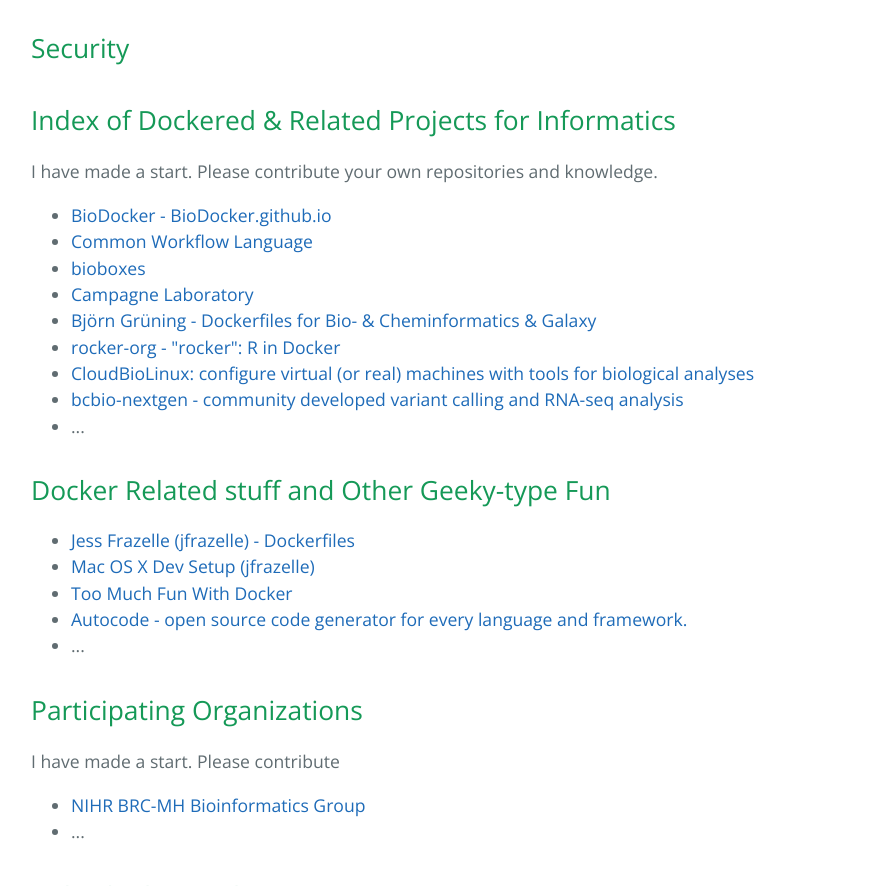
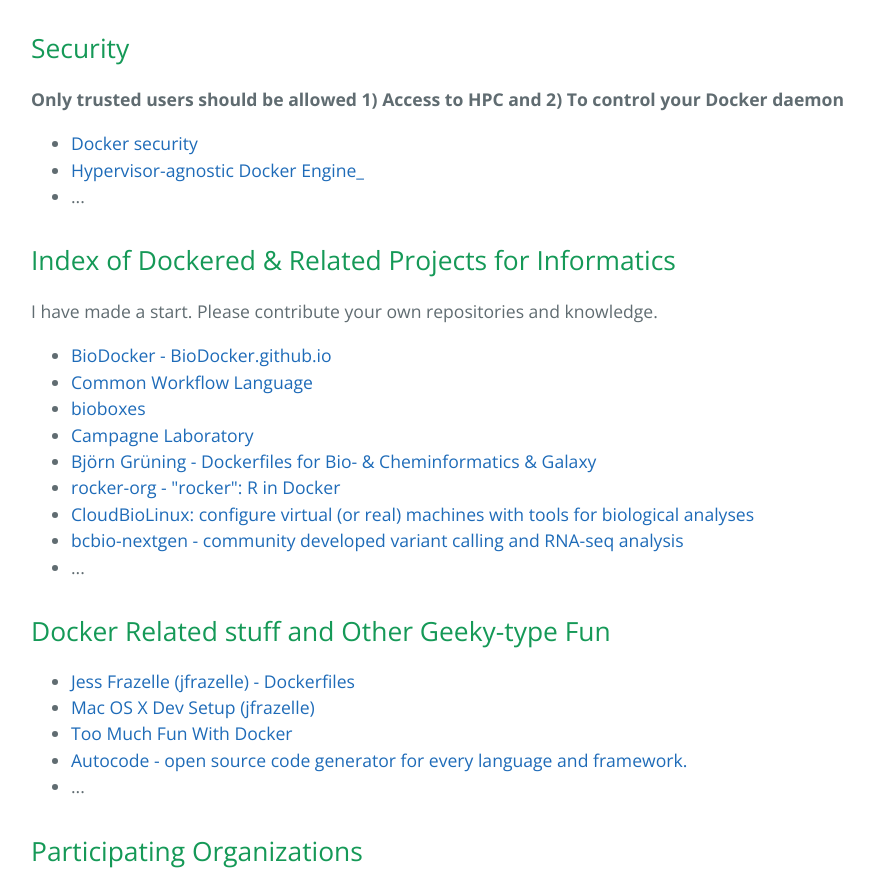
Before and after one commit to KHP-Informatics/bioindocker15, a plain HTML site: page index.html in a window 1280 px wide. Shown: the part 2929-3815 px from the top of the page, without its empty margins (193-1067 px from the left). Drawn offline with nearby package versions, Linux system fonts and the light colour scheme.

Commit message:
Create gh-pages branch via GitHub

```diff
--- a/index.html
+++ b/index.html
@@ -149,6 +149,18 @@ Clone, commit and push please.</p>
 <h2>
 <a id="security" class="anchor" href="#security" aria-hidden="true"><span class="octicon octicon-link"></span></a>Security</h2>
 
+<p><strong>Only trusted users should be allowed 1) Access to HPC and 2) To control your Docker daemon</strong></p>
+
+<ul>
+<li>
+<a href="https://docs.docker.com/articles/security/">Docker security</a><br>
+</li>
+<li>
+<a href="https://hyper.sh/">Hypervisor-agnostic Docker Engine_</a><br>
+</li>
+<li>...</li>
+</ul>
+
 <h2>
 <a id="index-of-dockered--related-projects-for-informatics" class="anchor" href="#index-of-dockered--related-projects-for-informatics" aria-hidden="true"><span class="octicon octicon-link"></span></a>Index of Dockered &amp; Related Projects for Informatics</h2>
 
```
Also changed, not shown: params.json (+1 -1 lines).
